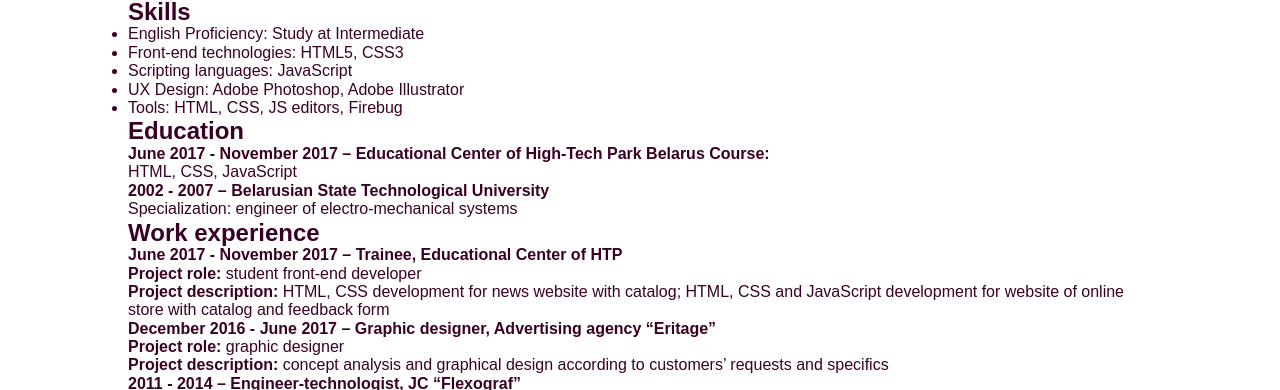
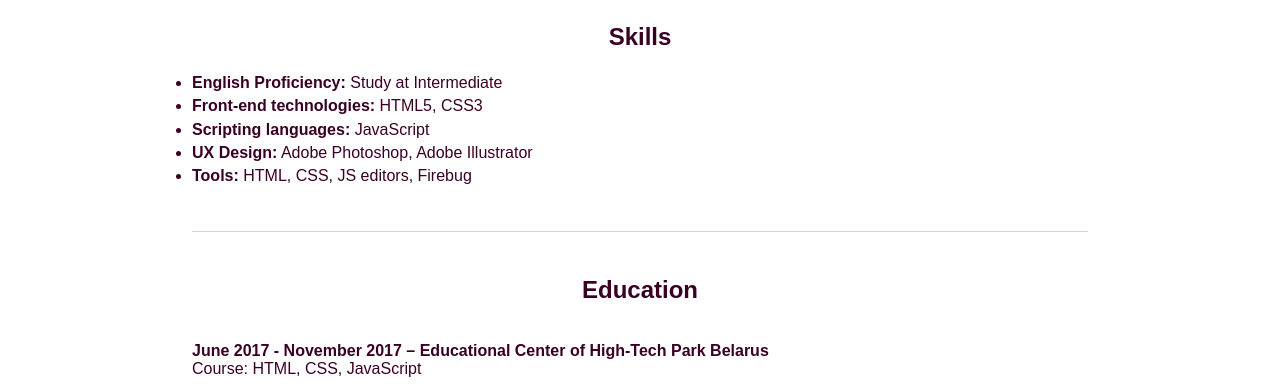
Before and after one commit to tatyana-andreichyk/rsschool-codejam1-cv, a plain HTML site: page index.html in a window 1280 px wide. Shown: the part 250-640 px from the top of the page. Drawn offline with Linux system fonts and the light colour scheme.

Commit message:
feat: create style for main content

```diff
--- a/css/style.css
+++ b/css/style.css
@@ -9,7 +9,7 @@ body, html {
   width: 100%;
   font-family: "Arial", sans-serif;
   font-size: 10px;
-  color: #3a0024;
+  color: rgba(58, 0, 36, 1);
 }
 
 
@@ -77,10 +77,37 @@ header img {
 
 /* Main content */
 main{
+  display: flex;
+  flex-direction: column;
   max-width: 1024px;
-  width: 80%;
+  width: 100%;
   margin: 0 auto;
+  padding: 2% 5% 2% 5%;
 }
+
+main section h2{
+  text-align: center;
+  margin: 0 0 2% 0;
+}
+
+main section::after {
+    content: "";
+    display: block;
+    height: 1px;
+    width: 100%;
+    margin: 5% 0 5% 0;
+    background: rgba(221, 205, 214, 1);
+}
+
+.skills ul li {
+  padding-top: 0.5rem;
+}
+
+.education-item,
+.work-experience-item {
+  padding-top: 2rem;
+}
+
 
 
 
@@ -91,5 +118,5 @@ footer {
 
 footer .fab {
   font-size: 3rem;
-  color: #3a0024;
+  color: rgba(58, 0, 36, 1);
 }
--- a/index.html
+++ b/index.html
@@ -33,38 +33,46 @@
         <section class="skills">
           <h2>Skills</h2>
           <ul>
-            <li>English Proficiency: Study at Intermediate</li>
-            <li>Front-end technologies: HTML5, CSS3</li>
-            <li>Scripting languages: JavaScript</li>
-            <li>UX Design: Adobe Photoshop, Adobe Illustrator</li>
-            <li>Tools: HTML, CSS, JS editors, Firebug</li>
+            <li><b>English Proficiency:</b> Study at Intermediate</li>
+            <li><b>Front-end technologies:</b> HTML5, CSS3</li>
+            <li><b>Scripting languages:</b> JavaScript</li>
+            <li><b>UX Design:</b> Adobe Photoshop, Adobe Illustrator</li>
+            <li><b>Tools:</b> HTML, CSS, JS editors, Firebug</li>
           </ul>
         </section>
 
 
         <section class="education">
           <h2>Education</h2>
-          <p><b>June 2017 - November 2017 – Educational Center of High-Tech Park Belarus Course:</b></p>
-          <p>HTML, CSS, JavaScript</p>
+          <div class="education-item">
+            <p><b>June 2017 - November 2017 – Educational Center of High-Tech Park Belarus</b></p>
+            <p> Course: HTML, CSS, JavaScript</p>
+          </div>
+          <div class="education-item">
             <p><b>2002 - 2007 – Belarusian State Technological University</b></p>
             <p>Specialization: engineer of electro-mechanical systems</p>
+          </div>
         </section>
 
 
         <section class="work-experience">
           <h2>Work experience</h2>
+          <div class="work-experience-item">
             <p><b>June 2017 - November 2017 – Trainee, Educational Center of HTP</b></p>
             <p><b>Project role:</b> student front-end developer</p>
             <p><b>Project description:</b> HTML, CSS development for news website with catalog; HTML, CSS and JavaScript development for website
             of online store with catalog and feedback form</p>
-
+          </div>
+          <div class="work-experience-item">
             <p><b>December 2016 - June 2017 – Graphic designer, Advertising agency “Eritage”</b></p>
             <p><b>Project role:</b> graphic designer</p>
             <p><b>Project description:</b> concept analysis and graphical design according to customers’ requests and specifics</p>
-
+          </div>
+          <div class="work-experience-item">
             <p><b>2011 - 2014 – Engineer-technologist, JC “Flexograf”</b></p>
             <p><b>Project role:</b> design and preparation of technological processes</p>
             <p><b>Project description:</b> design of technological processes, preparing technological documentation</p>
+          </div>
         </section>
 
       </main>
```
Lines whose indentation alone changed are shown as unchanged.
